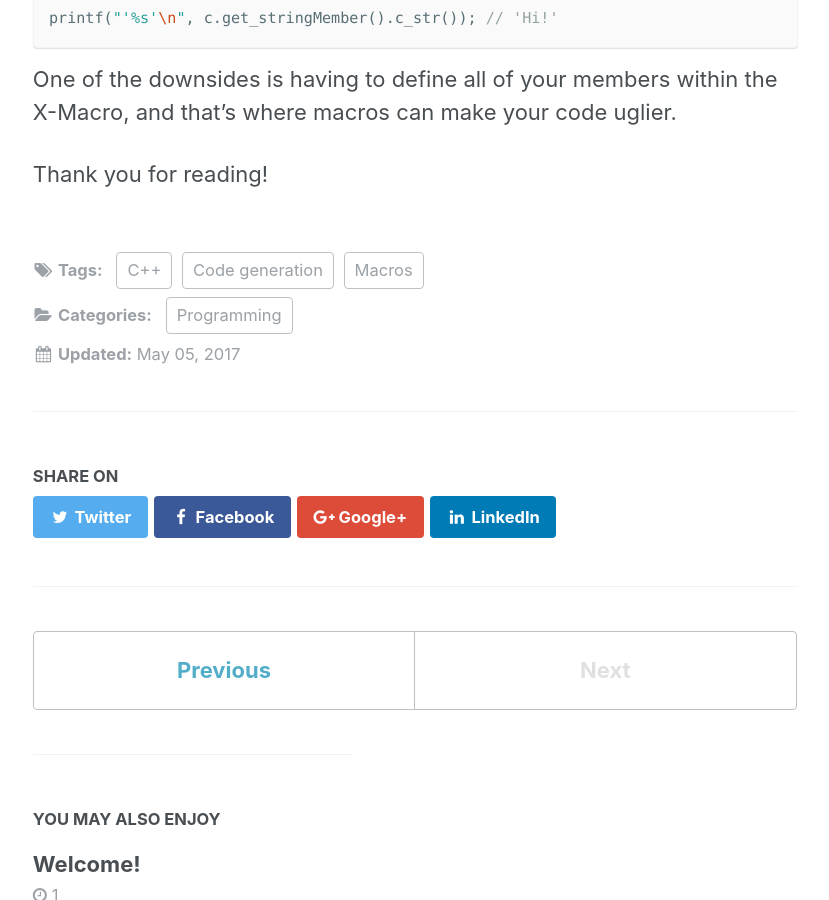
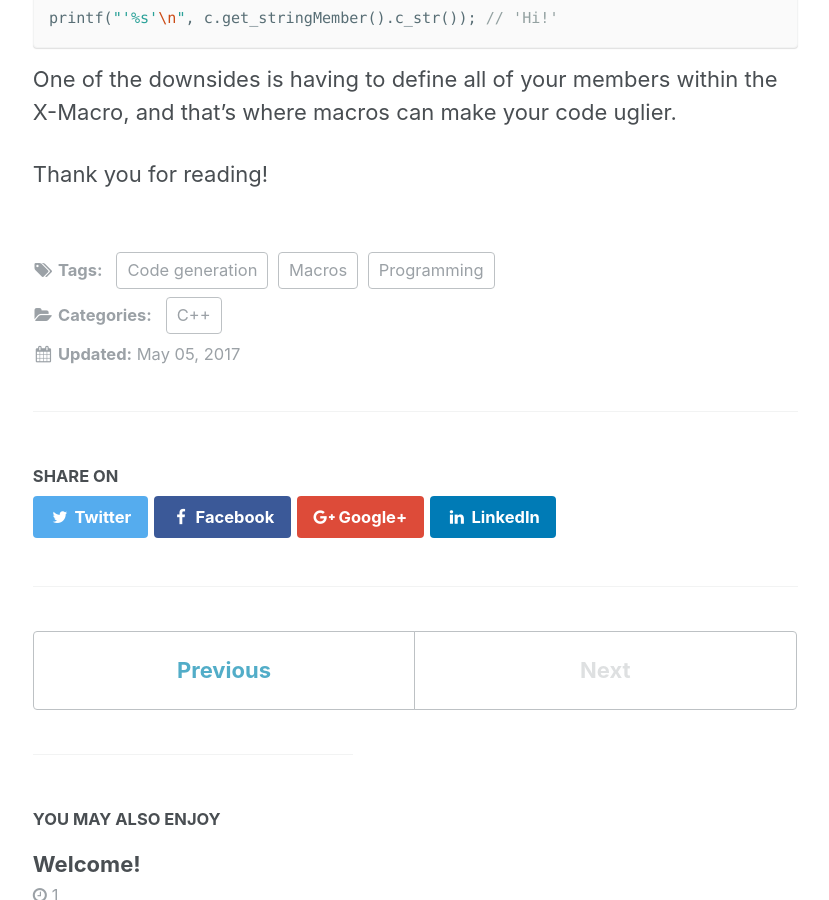
Before and after one commit to MetanoKid/coding-scars, a Jekyll site: the page built from _posts/2017-05-05-x-macros.md, in a window 1280 px wide and 900 px high, scrolled down 12539 px. Shown: the whole window, without its empty margins (251-1080 px from the left). Built offline with Jekyll 4.4.1, drawn with Linux system fonts in a browser that asks for light colours.

```diff
--- a/_posts/2017-05-05-x-macros.md
+++ b/_posts/2017-05-05-x-macros.md
@@ -2,9 +2,9 @@
 layout: single
 title: X-Macros in C/C++
 excerpt: Macros aren't always as Evil as they say
-category: Programming
+category: C++
 tags:
-  - C++
+  - Programming
   - Macros
   - Code generation
 ---
```
